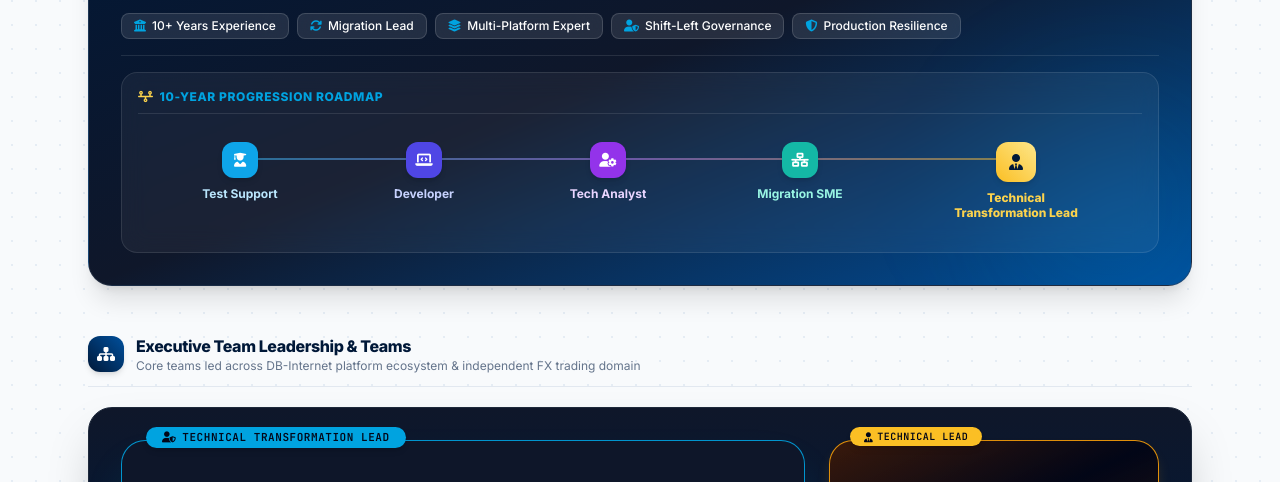
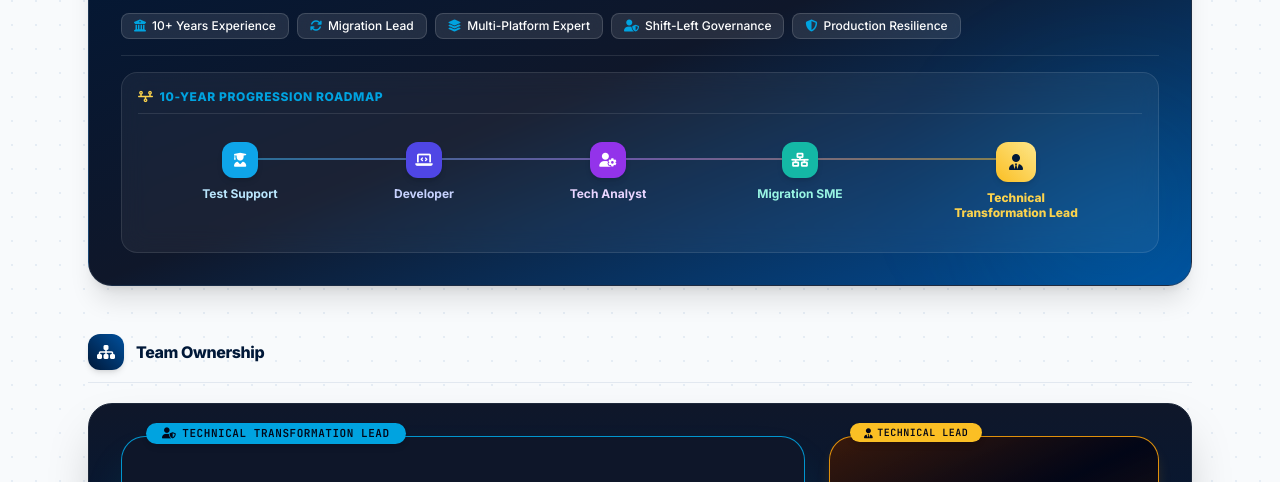
Before and after one commit to ni3silra/ni3silra, a website: page index.html in a window 1280 px wide. Shown: the part 251-733 px from the top of the page. Drawn offline with nearby package versions, Linux system fonts and the light colour scheme.

Commit message:
refactor: simplify section heading by replacing executive team description with team ownership title

```diff
--- a/index.html
+++ b/index.html
@@ -299,10 +299,7 @@
             <i class="fa-solid fa-sitemap"></i>
           </div>
           <div>
-            <h2 class="text-base font-extrabold text-dbNavy tracking-tight">Executive Team Leadership &amp; Teams
-            </h2>
-            <p class="text-xs text-slate-500">Core teams led across DB-Internet platform ecosystem &amp; independent
-              FX trading domain</p>
+            <h2 class="text-base font-extrabold text-dbNavy tracking-tight">Team Ownership</h2>
           </div>
         </div>
       </div>
```
